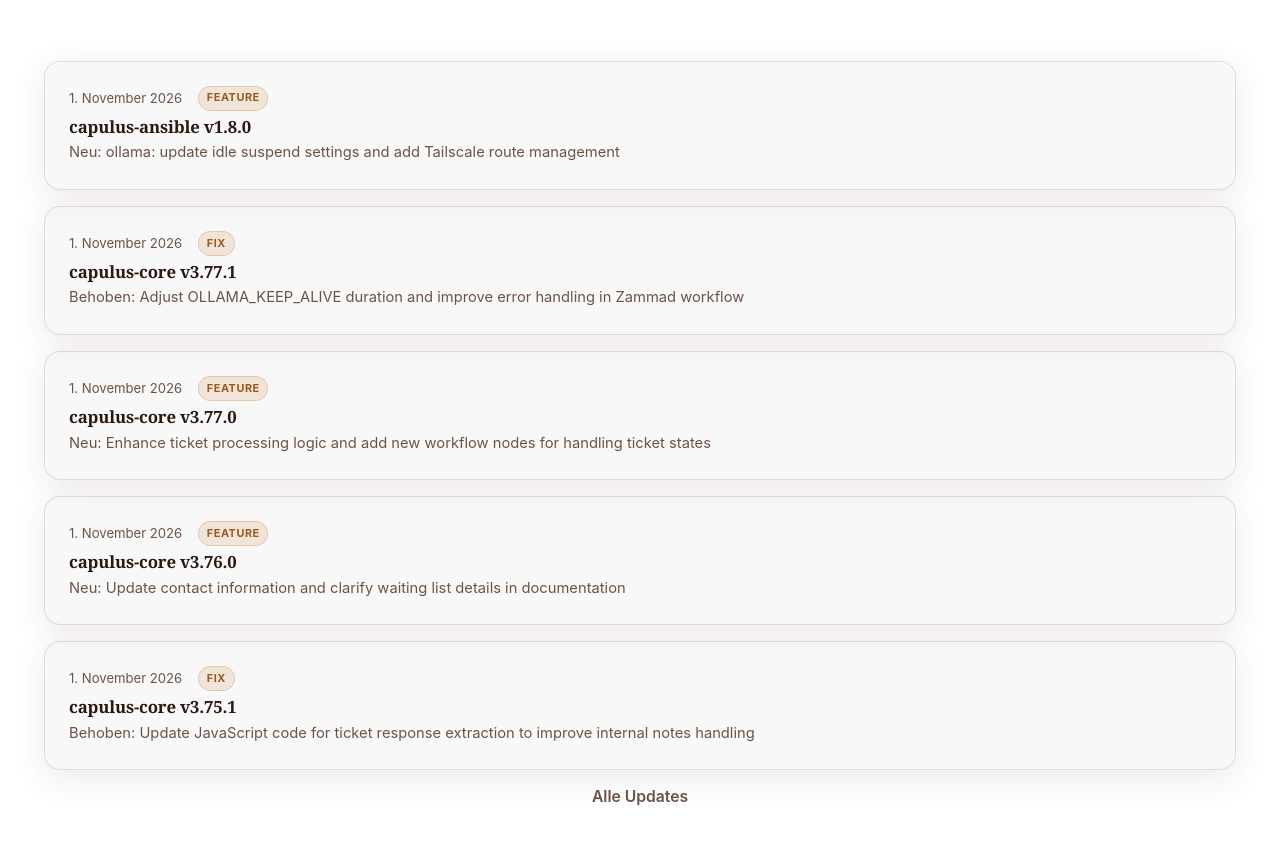
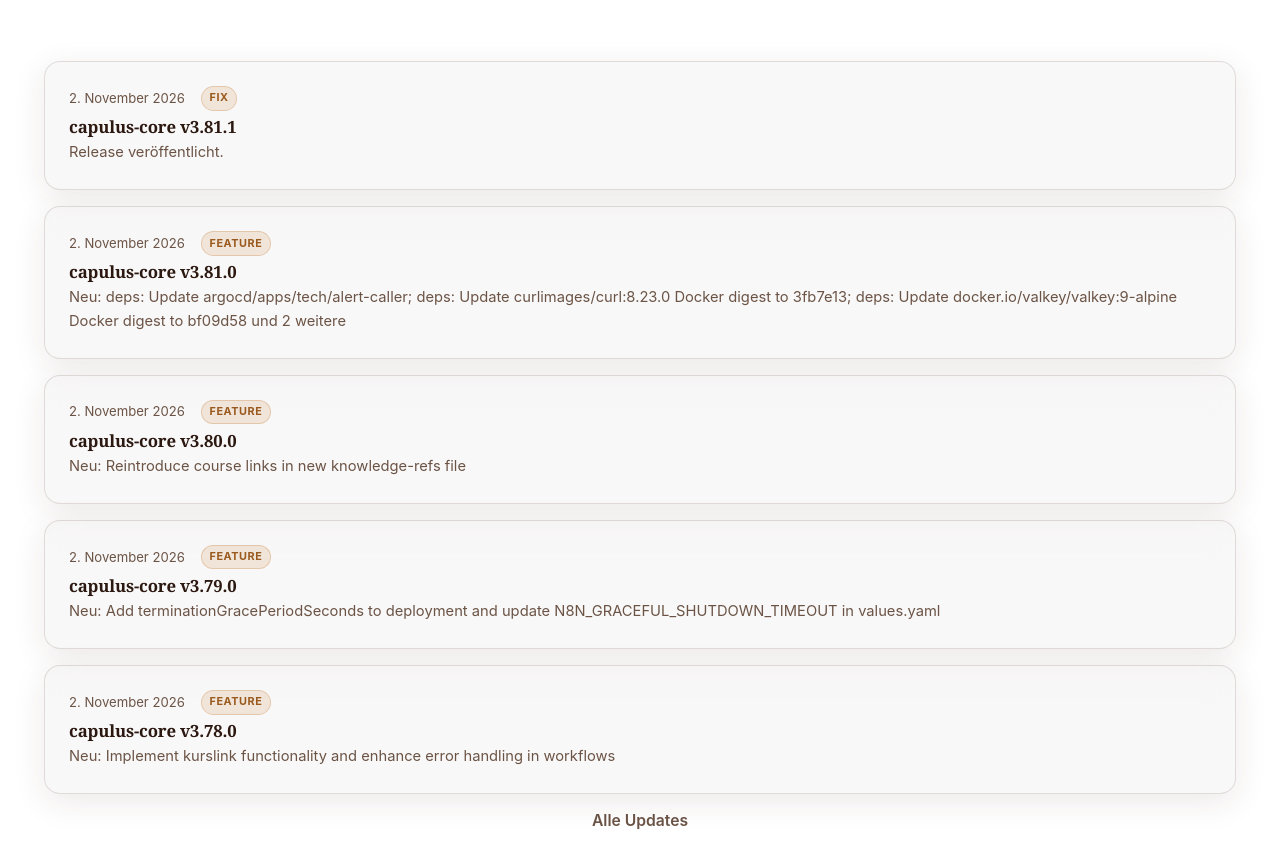
Before and after one commit to pkr-lab/EDV-Kretzer, a plain HTML site: page capulus.html in a window 1280 px wide. Shown: the part 3203-4053 px from the top of the page. Drawn offline with Linux system fonts and the light colour scheme.

Commit message:
chore(releases): Release-Verlauf aktualisiert [skip ci]

```diff
--- a/capulus.html
+++ b/capulus.html
@@ -74,7 +74,7 @@
             "description": "GitOps-Repository des Homelabs: ArgoCD-Applications für die drei k3s-Cluster TECH, PROD und ENTW, Promotion-Kette und Token-Register.",
             "codeRepository": "https://github.com/pkr-lab/capulus-core",
             "programmingLanguage": "Helm",
-            "version": "v3.77.1",
+            "version": "v3.81.1",
             "author": {
               "@id": "https://www.edv-kretzer.de/#person"
             }
--- a/data/releases.json
+++ b/data/releases.json
@@ -1,4 +1,44 @@
 [
+  {
+    "id": "capulus-core-v3.81.1",
+    "date": "2026-11-02",
+    "tag": "Fix",
+    "title": "capulus-core v3.81.1",
+    "body": "Release veröffentlicht.",
+    "url": "https://github.com/pkr-lab/capulus-core/releases/tag/v3.81.1"
+  },
+  {
+    "id": "capulus-core-v3.81.0",
+    "date": "2026-11-02",
+    "tag": "Feature",
+    "title": "capulus-core v3.81.0",
+    "body": "Neu: deps: Update argocd/apps/tech/alert-caller; deps: Update curlimages/curl:8.23.0 Docker digest to 3fb7e13; deps: Update docker.io/valkey/valkey:9-alpine Docker digest to bf09d58 und 2 weitere",
+    "url": "https://github.com/pkr-lab/capulus-core/releases/tag/v3.81.0"
+  },
+  {
+    "id": "capulus-core-v3.80.0",
+    "date": "2026-11-02",
+    "tag": "Feature",
+    "title": "capulus-core v3.80.0",
+    "body": "Neu: Reintroduce course links in new knowledge-refs file",
+    "url": "https://github.com/pkr-lab/capulus-core/releases/tag/v3.80.0"
+  },
+  {
+    "id": "capulus-core-v3.79.0",
+    "date": "2026-11-02",
+    "tag": "Feature",
+    "title": "capulus-core v3.79.0",
+    "body": "Neu: Add terminationGracePeriodSeconds to deployment and update N8N_GRACEFUL_SHUTDOWN_TIMEOUT in values.yaml",
+    "url": "https://github.com/pkr-lab/capulus-core/releases/tag/v3.79.0"
+  },
+  {
+    "id": "capulus-core-v3.78.0",
+    "date": "2026-11-02",
+    "tag": "Feature",
+    "title": "capulus-core v3.78.0",
+    "body": "Neu: Implement kurslink functionality and enhance error handling in workflows",
+    "url": "https://github.com/pkr-lab/capulus-core/releases/tag/v3.78.0"
+  },
   {
     "id": "capulus-ansible-v1.8.0",
     "date": "2026-11-01",
@@ -38,45 +78,5 @@
     "title": "capulus-core v3.75.1",
     "body": "Behoben: Update JavaScript code for ticket response extraction to improve internal notes handling",
     "url": "https://github.com/pkr-lab/capulus-core/releases/tag/v3.75.1"
-  },
-  {
-    "id": "capulus-core-v3.75.0",
-    "date": "2026-11-01",
-    "tag": "Feature",
-    "title": "capulus-core v3.75.0",
-    "body": "Neu: Add internal notes handling to Zammad workflow and update response extraction logic",
-    "url": "https://github.com/pkr-lab/capulus-core/releases/tag/v3.75.0"
-  },
-  {
-    "id": "capulus-core-v3.74.1",
-    "date": "2026-11-01",
-    "tag": "Fix",
-    "title": "capulus-core v3.74.1",
-    "body": "Release veröffentlicht.",
-    "url": "https://github.com/pkr-lab/capulus-core/releases/tag/v3.74.1"
-  },
-  {
-    "id": "capulus-ansible-v1.7.0",
-    "date": "2026-11-01",
-    "tag": "Feature",
-    "title": "capulus-ansible v1.7.0",
-    "body": "Neu: ollama: enhance busy_reason function to check for running Ollama commands; semaphore: add new inventory groups for entw, prod, and ugreen_nas",
-    "url": "https://github.com/pkr-lab/capulus-ansible/releases/tag/v1.7.0"
-  },
-  {
-    "id": "capulus-ansible-v1.6.0",
-    "date": "2026-10-31",
-    "tag": "Feature",
-    "title": "capulus-ansible v1.6.0",
-    "body": "Neu: ollama: add Ollama PC setup and management playbook with idle suspend functionality",
-    "url": "https://github.com/pkr-lab/capulus-ansible/releases/tag/v1.6.0"
-  },
-  {
-    "id": "capulus-core-v3.74.0",
-    "date": "2026-10-31",
-    "tag": "Feature",
-    "title": "capulus-core v3.74.0",
-    "body": "Neu: config: add Tag field to Zammad configuration and update values.yaml",
-    "url": "https://github.com/pkr-lab/capulus-core/releases/tag/v3.74.0"
   }
 ]
--- a/data/versions.json
+++ b/data/versions.json
@@ -1,8 +1,8 @@
 {
   "capulus-core": {
-    "tag": "v3.77.1",
-    "date": "2026-11-01",
-    "url": "https://github.com/pkr-lab/capulus-core/releases/tag/v3.77.1"
+    "tag": "v3.81.1",
+    "date": "2026-11-02",
+    "url": "https://github.com/pkr-lab/capulus-core/releases/tag/v3.81.1"
   },
   "capulus-ansible": {
     "tag": "v1.8.0",
--- a/sitemap.xml
+++ b/sitemap.xml
@@ -2,14 +2,14 @@
 <urlset xmlns="http://www.sitemaps.org/schemas/sitemap/0.9">
   <url><loc>https://www.edv-kretzer.de/</loc><lastmod>2026-10-30</lastmod><changefreq>weekly</changefreq><priority>1.0</priority></url>
   <url><loc>https://www.edv-kretzer.de/anwendungen/</loc><lastmod>2026-10-30</lastmod><changefreq>monthly</changefreq><priority>0.9</priority></url>
-  <url><loc>https://www.edv-kretzer.de/capulus/</loc><lastmod>2026-11-01</lastmod><changefreq>weekly</changefreq><priority>0.9</priority></url>
+  <url><loc>https://www.edv-kretzer.de/capulus/</loc><lastmod>2026-11-02</lastmod><changefreq>weekly</changefreq><priority>0.9</priority></url>
   <url><loc>https://www.edv-kretzer.de/projekt/</loc><lastmod>2026-10-30</lastmod><changefreq>monthly</changefreq><priority>0.9</priority></url>
   <url><loc>https://www.edv-kretzer.de/app/</loc><lastmod>2026-10-30</lastmod><changefreq>monthly</changefreq><priority>0.8</priority></url>
   <url><loc>https://www.edv-kretzer.de/kontakt/</loc><lastmod>2026-10-30</lastmod><changefreq>yearly</changefreq><priority>0.7</priority></url>
   <url><loc>https://www.edv-kretzer.de/mdm/</loc><lastmod>2026-10-30</lastmod><changefreq>yearly</changefreq><priority>0.7</priority></url>
   <url><loc>https://www.edv-kretzer.de/mediamtx-drohnenstream/</loc><lastmod>2026-10-30</lastmod><changefreq>yearly</changefreq><priority>0.7</priority></url>
   <url><loc>https://www.edv-kretzer.de/ueber-mich/</loc><lastmod>2026-10-30</lastmod><changefreq>yearly</changefreq><priority>0.6</priority></url>
-  <url><loc>https://www.edv-kretzer.de/updates/</loc><lastmod>2026-11-01</lastmod><changefreq>daily</changefreq><priority>0.6</priority></url>
+  <url><loc>https://www.edv-kretzer.de/updates/</loc><lastmod>2026-11-02</lastmod><changefreq>daily</changefreq><priority>0.6</priority></url>
   <url><loc>https://www.edv-kretzer.de/sitemap/</loc><lastmod>2026-10-30</lastmod><changefreq>monthly</changefreq><priority>0.3</priority></url>
   <url><loc>https://www.edv-kretzer.de/datenschutz/</loc><lastmod>2026-10-30</lastmod><changefreq>yearly</changefreq><priority>0.2</priority></url>
   <url><loc>https://www.edv-kretzer.de/impressum/</loc><lastmod>2026-10-30</lastmod><changefreq>yearly</changefreq><priority>0.2</priority></url>
```
